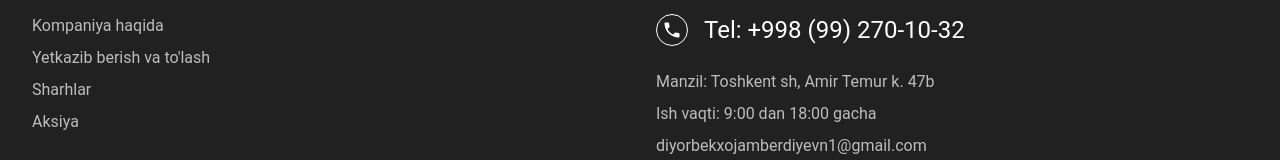
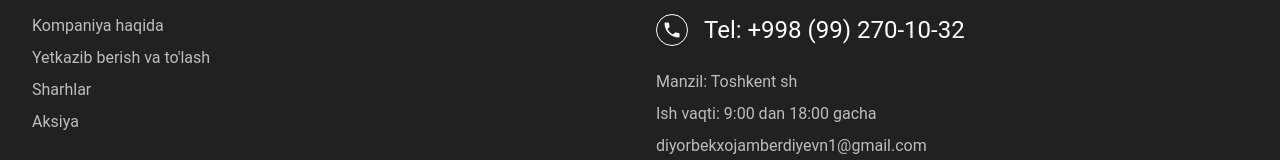
Before and after one commit to dxxdev/auto-tuning, a React (Vite) app: page / in a window 1280 px wide. Shown: the part 5163-5323 px from the top of the page. Built offline with nearby package versions, Linux system fonts and the light colour scheme.

Commit message:
Change address

```diff
--- a/src/components/Footer.jsx
+++ b/src/components/Footer.jsx
@@ -104,7 +104,7 @@ const Footer = () => {
                 </h2>
               </div>
               <div className="flex flex-col gap-y-2 text-gray-400">
-                <p>Manzil: Toshkent sh, Amir Temur k. 47b</p>
+                <p>Manzil: Toshkent sh</p>
                 <p>Ish vaqti: 9:00 dan 18:00 gacha</p>
                 <a
                   href="mailto:diyorbekxojamberdiyevn1@gmail.com"
--- a/src/pages/Detail.jsx
+++ b/src/pages/Detail.jsx
@@ -270,7 +270,7 @@ const Detail = ({ rendered }) => {
                 <p>Kompaniyadan olib ketish</p>
                 <p className="text-gray-700">
                   Buyurtmani quyidagi manzildan olishingiz mumkin: <br />{" "}
-                  Toshkent, Amir Temur K: 47b
+                  Toshkent sh
                 </p>
               </div>
 
--- a/src/pages/Payment.jsx
+++ b/src/pages/Payment.jsx
@@ -81,7 +81,7 @@ const Payment = () => {
           </Typography>
           <p className="text-gray-700 max-w-screen-md">
             Buyurtmani quyidagi manzildan olishingiz mumkin: <br />
-            Toshkent sh, Amir Temur k. 47b
+            Toshkent sh
           </p>
           <p className="text-gray-700 max-w-screen-md">
             Ish vaqti: <br />
```
